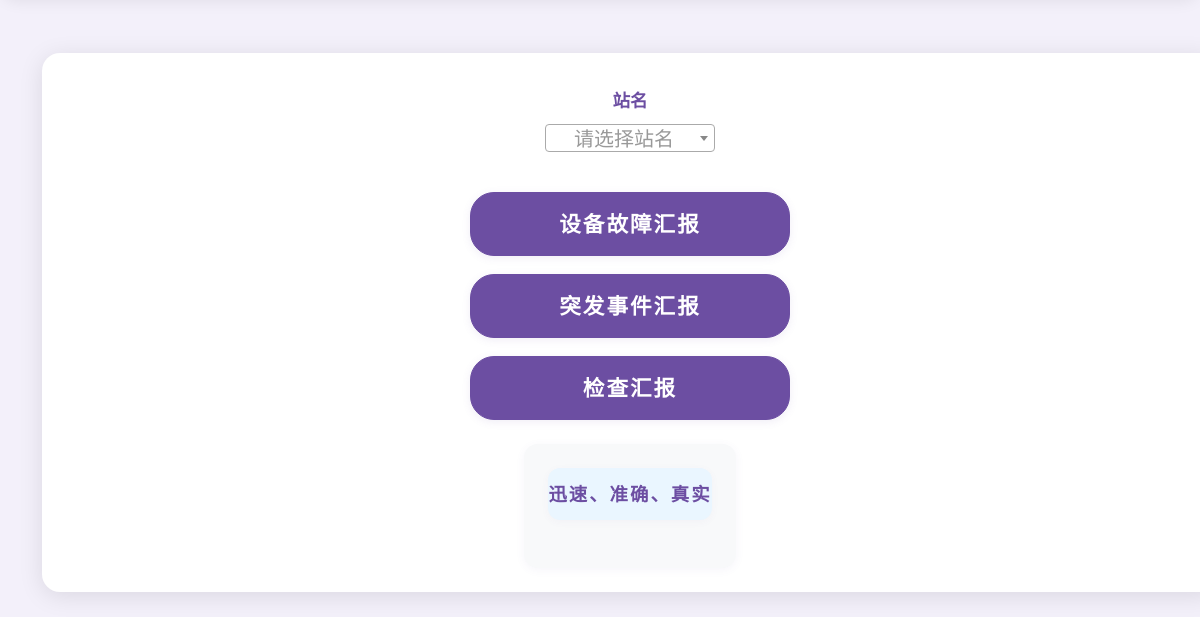
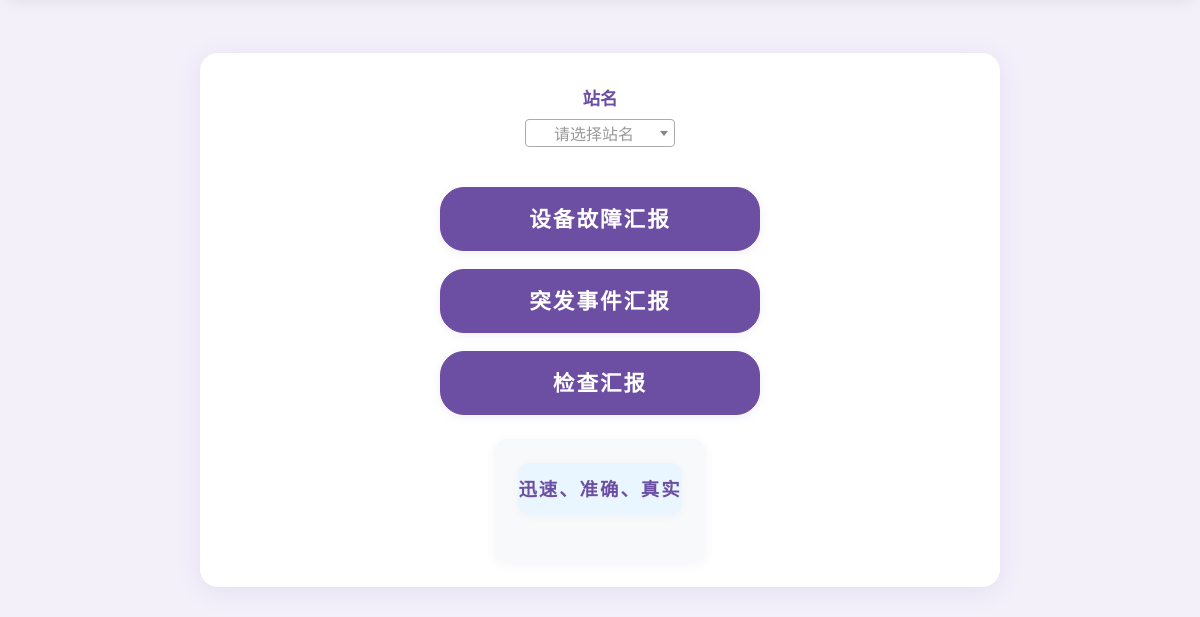
Before and after one commit to mia17424/report-helper-web, an Electron app: page index.html in a window 1200 px wide. Shown: the part 183-800 px from the top of the page. Drawn offline with nearby package versions, Linux system fonts and the light colour scheme.

Commit message:
Add files via upload
修复了网页最大化界面不对称的问题

```diff
--- a/index.html
+++ b/index.html
@@ -56,20 +56,7 @@
             align-items: center;
         }
         /* 主卡片区域：白色背景、圆角、阴影、内边距，承载主要内容 */
-        .main-card {
-            border-radius: 18px;
-            box-shadow: 0 4px 24px rgba(0,0,0,0.10); /* 柔和阴影 */
-            background: var(--card-bg, #fff);
-            padding: 32px 24px 24px 24px;
-            margin-bottom: 32px;
-            transition: background 0.3s;
-            max-width: 1600px;
-            width: 98vw;
-            margin: 32px auto 32px auto;
-            font-size: 1.25rem;
-        }
-        /* 站名选择、按钮、表单等区域的样式省略，已在前面详细注释 */
-        /* ...（此处省略部分样式注释，实际可继续详细注释每个区块）... */
+        /* .main-card 样式已移至 styles.css，避免重复和冲突 */
         /* 汇报类型按钮区域：竖向排列、固定宽度、圆角、居中 */
         .report-type-selector {
             display: flex;
--- a/styles.css
+++ b/styles.css
@@ -51,7 +51,7 @@ body {
 }
 
 .container {
-    width: 100vw;
+    width: 100%;
     min-height: 100vh;
     margin: 0;
     padding: 0;
@@ -64,8 +64,8 @@ body {
     border-radius: 18px;
     box-shadow: 0 4px 24px rgba(108,78,162,0.10);
     padding: 32px 24px 24px 24px;
-    margin: 32px 0 32px 0;
-    max-width: 600px;
+    margin: 32px auto 32px auto;
+    max-width: 800px;
     width: 100%;
     box-sizing: border-box;
     display: flex;
```
